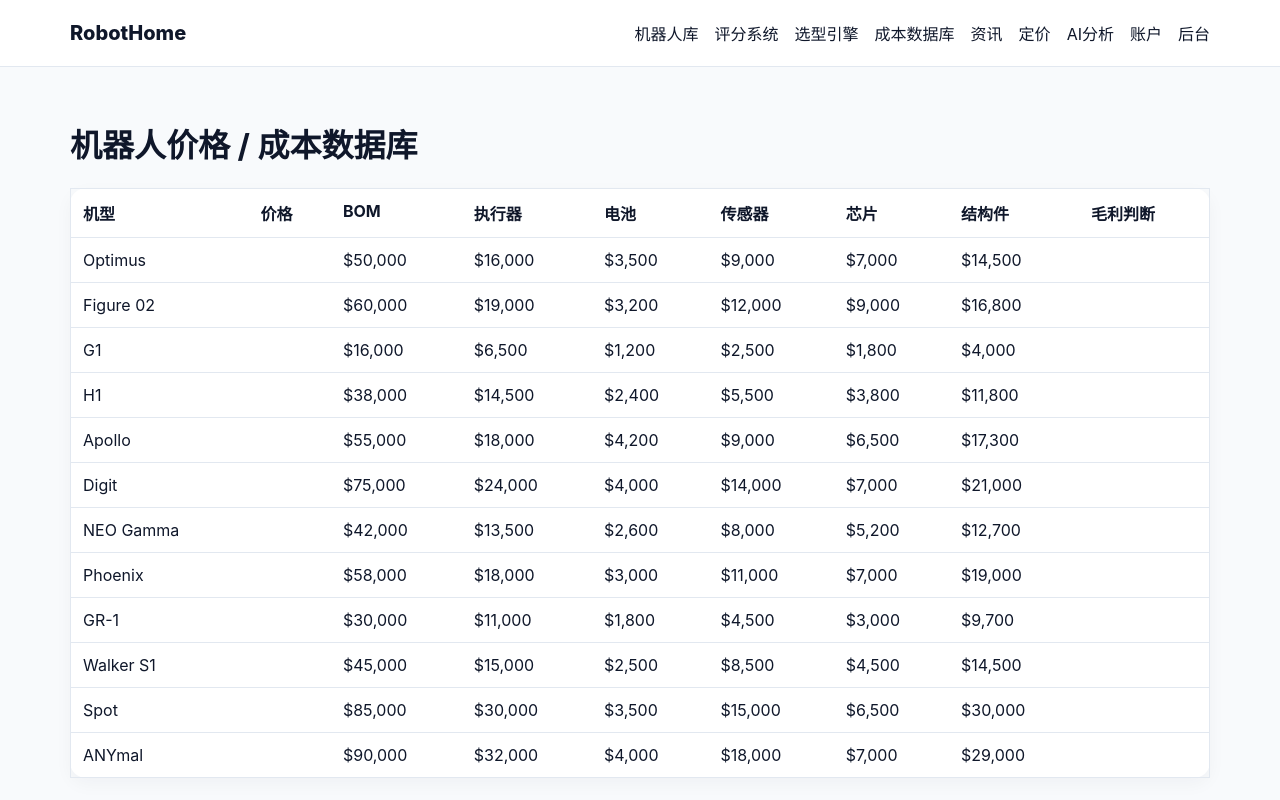
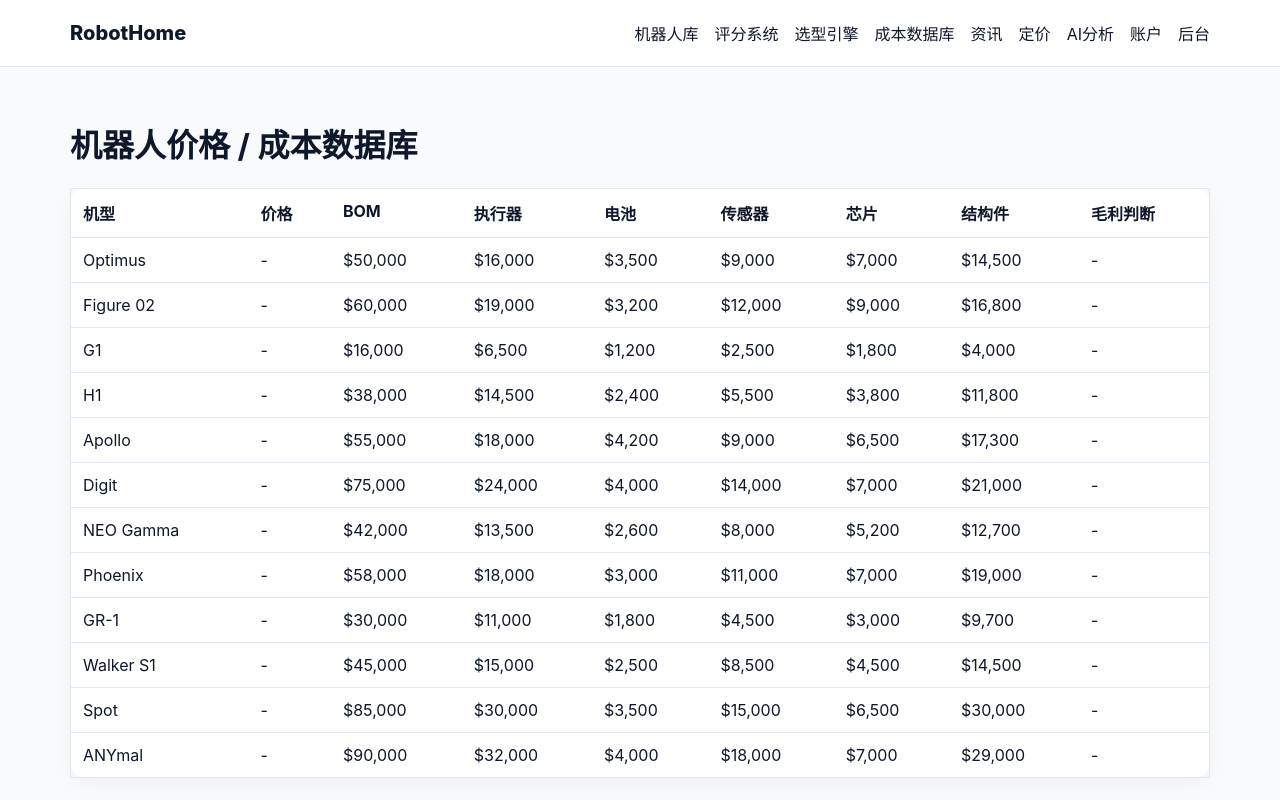
Before and after one commit to Jackzhu2025/robot-home, a Next.js app: page /costs in a window 1280 px wide. Shown: the top 800 px of the page. Built offline with nearby package versions, Linux system fonts and the light colour scheme.

Commit message:
Improve robot cost table rendering
Refactor robot cost display to handle missing values gracefully.

```diff
--- a/app/costs/page.tsx
+++ b/app/costs/page.tsx
@@ -4,8 +4,13 @@
 
 export default function CostsPage() {
   const user = getDemoUser()
+
   if (!isPro(user)) {
-    return <div className="page-wrap"><Paywall /></div>
+    return (
+      <div className="page-wrap">
+        <Paywall />
+      </div>
+    )
   }
 
   const robots = getAllRobots()
@@ -13,6 +18,7 @@
   return (
     <div className="page-wrap">
       <h1>机器人价格 / 成本数据库</h1>
+
       <table className="table card">
         <thead>
           <tr>
@@ -27,20 +33,31 @@
             <th>毛利判断</th>
           </tr>
         </thead>
+
         <tbody>
-          {robots.map((robot) => (
-            <tr key={robot.id}>
-              <td>{robot.name}<div className="muted">{robot.brand}</div></td>
-              <td>{robot.priceText}</td>
-              <td>${robot.cost.bomUsd.toLocaleString()}</td>
-              <td>${robot.cost.actuatorUsd.toLocaleString()}</td>
-              <td>${robot.cost.batteryUsd.toLocaleString()}</td>
-              <td>${robot.cost.sensorUsd.toLocaleString()}</td>
-              <td>${robot.cost.chipUsd.toLocaleString()}</td>
-              <td>${robot.cost.structureUsd.toLocaleString()}</td>
-              <td>{robot.cost.grossMarginHint}<div className="muted">{robot.cost.note}</div></td>
-            </tr>
-          ))}
+          {robots.map((robot) => {
+            const cost = robot.cost ?? {}
+
+            return (
+              <tr key={robot.id}>
+                <td>
+                  {robot.name}
+                  <div className="muted">{robot.brand}</div>
+                </td>
+                <td>{robot.priceText ?? "-"}</td>
+                <td>{cost.bomUsd != null ? `$${cost.bomUsd.toLocaleString()}` : "-"}</td>
+                <td>{cost.actuatorUsd != null ? `$${cost.actuatorUsd.toLocaleString()}` : "-"}</td>
+                <td>{cost.batteryUsd != null ? `$${cost.batteryUsd.toLocaleString()}` : "-"}</td>
+                <td>{cost.sensorUsd != null ? `$${cost.sensorUsd.toLocaleString()}` : "-"}</td>
+                <td>{cost.chipUsd != null ? `$${cost.chipUsd.toLocaleString()}` : "-"}</td>
+                <td>{cost.structureUsd != null ? `$${cost.structureUsd.toLocaleString()}` : "-"}</td>
+                <td>
+                  {cost.grossMarginHint ?? "-"}
+                  <div className="muted">{cost.note ?? ""}</div>
+                </td>
+              </tr>
+            )
+          })}
         </tbody>
       </table>
     </div>
```
